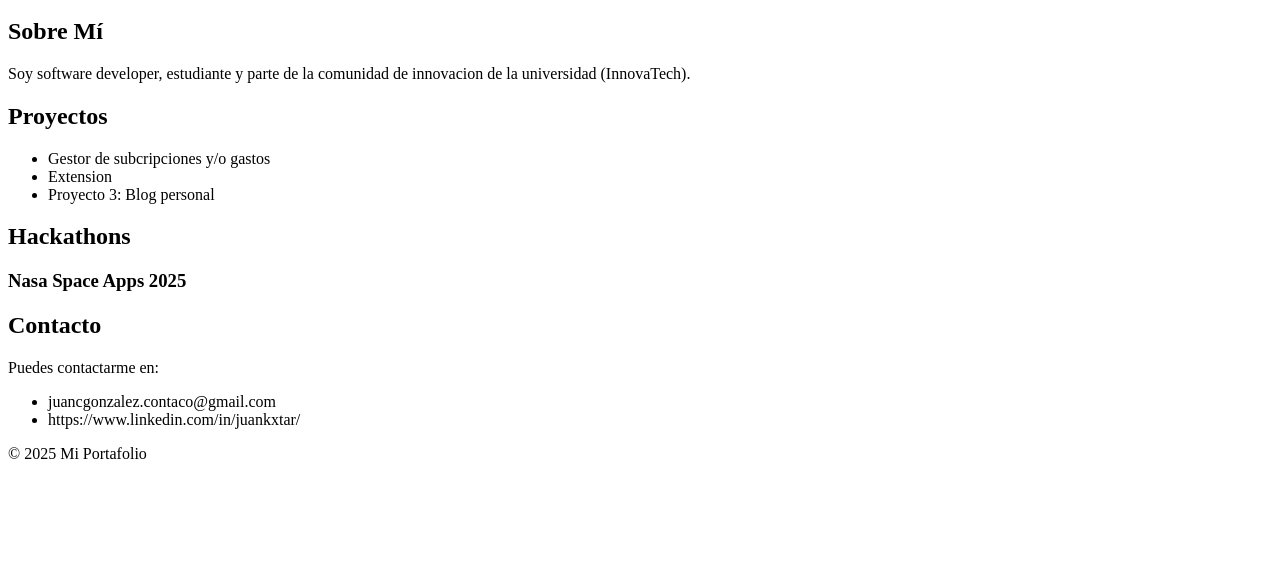
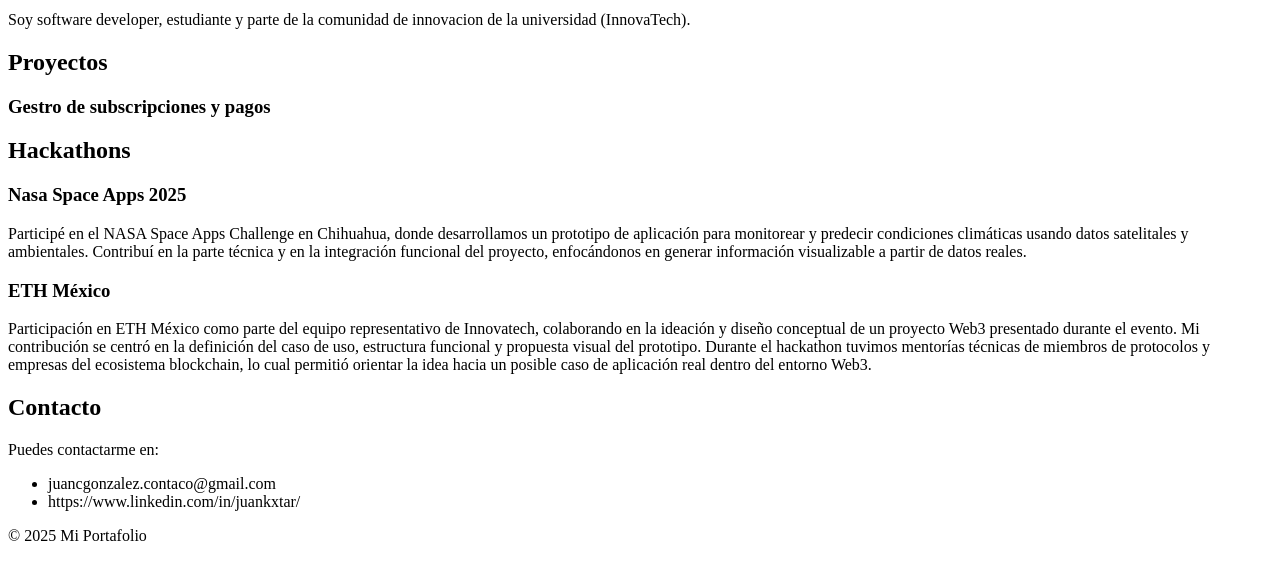
Before and after one commit to JuanK854/Proyecto, a plain HTML site: page index.html in a window 1280 px wide. Shown: the part 154-734 px from the top of the page. Drawn offline with Linux system fonts and the light colour scheme.

Commit message:
se realizaron cambios al index.html

```diff
--- a/index.html
+++ b/index.html
@@ -10,11 +10,8 @@
         <h1>Mi Portafolio</h1>
         <nav aria-label="Navegación principal">
             <a href="#about-me">Sobre Mí</a></li>
-            <br>
             <a href="#projects">Proyectos</a></li>
-            <br>
             <a href="#hackathons">Hackathons</a></li>
-            <br>
             <a href="#contact">Contacto</a></li>
         </nav>
     </header>
@@ -25,14 +22,22 @@
         </section>
         <section id="projects">
             <h2>Proyectos</h2>
-            <ul>
-                <li>Gestor de subcripciones y/o gastos</li>
-                <li>Extension</li>
-                <li>Proyecto 3: Blog personal</li>
-            </ul>
+            <h3>Gestro de subscripciones y pagos</h3>
+            <p>
+
+            </p>
+            <h3></h3>
         </section id="hackathons">
             <h2>Hackathons</h2>
-            <h3><strong>Nasa Space Apps 2025</strong></h3>
+            <h3>Nasa Space Apps 2025</h3>
+            <p>
+                Participé en el NASA Space Apps Challenge en Chihuahua, donde desarrollamos un prototipo de aplicación para monitorear y predecir condiciones climáticas usando datos satelitales y ambientales. Contribuí en la parte técnica y en la integración funcional del proyecto, enfocándonos en generar información visualizable a partir de datos reales.
+            </p>
+            <h3>ETH México</h3>
+            <p>
+                Participación en ETH México como parte del equipo representativo de Innovatech, colaborando en la ideación y diseño conceptual de un proyecto Web3 presentado durante el evento. Mi contribución se centró en la definición del caso de uso, estructura funcional y propuesta visual del prototipo.
+                Durante el hackathon tuvimos mentorías técnicas de miembros de protocolos y empresas del ecosistema blockchain, lo cual permitió orientar la idea hacia un posible caso de aplicación real dentro del entorno Web3.
+            </p>
         <section id="contact">
             <h2>Contacto</h2>
             <p>Puedes contactarme en:</p>
```
